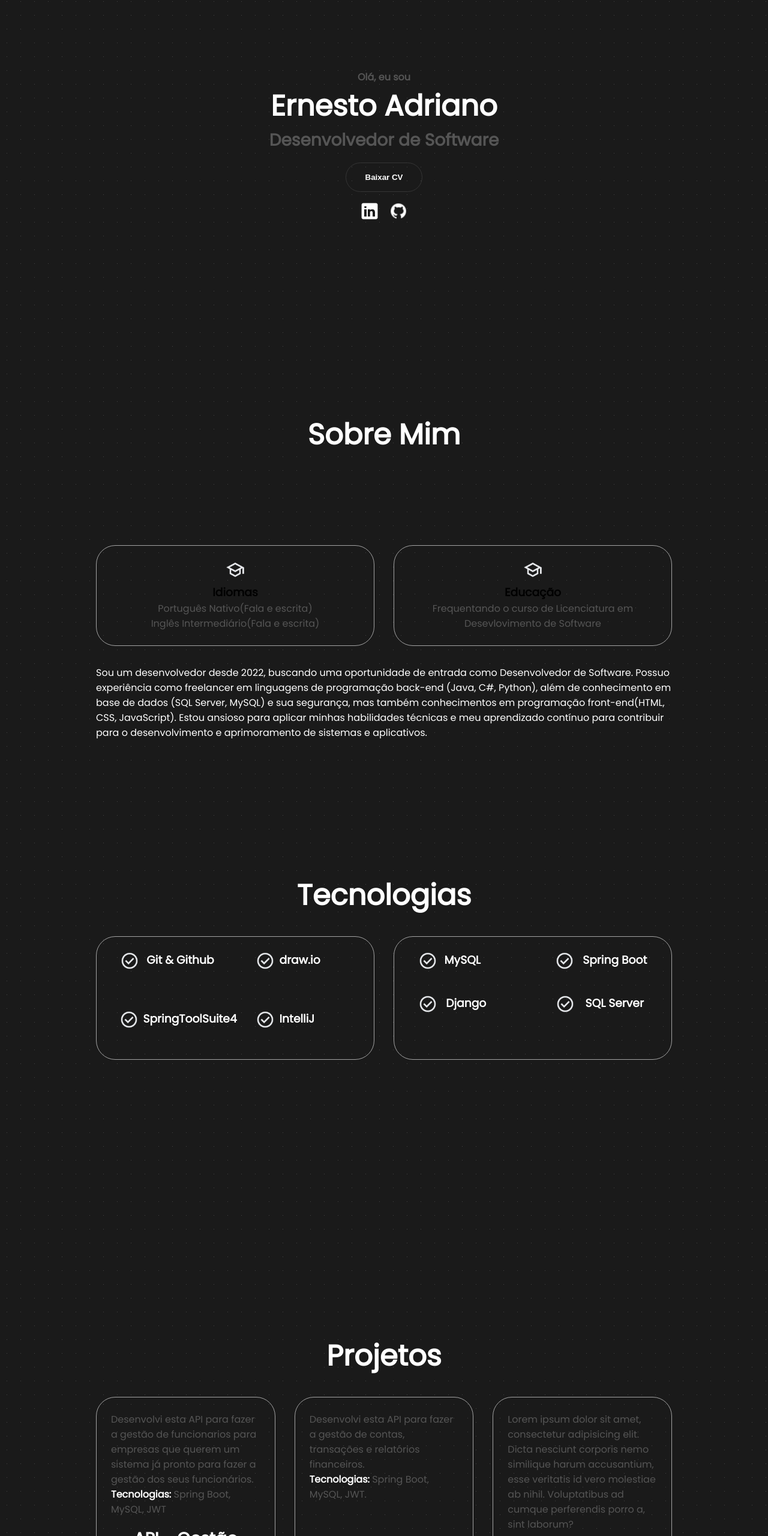
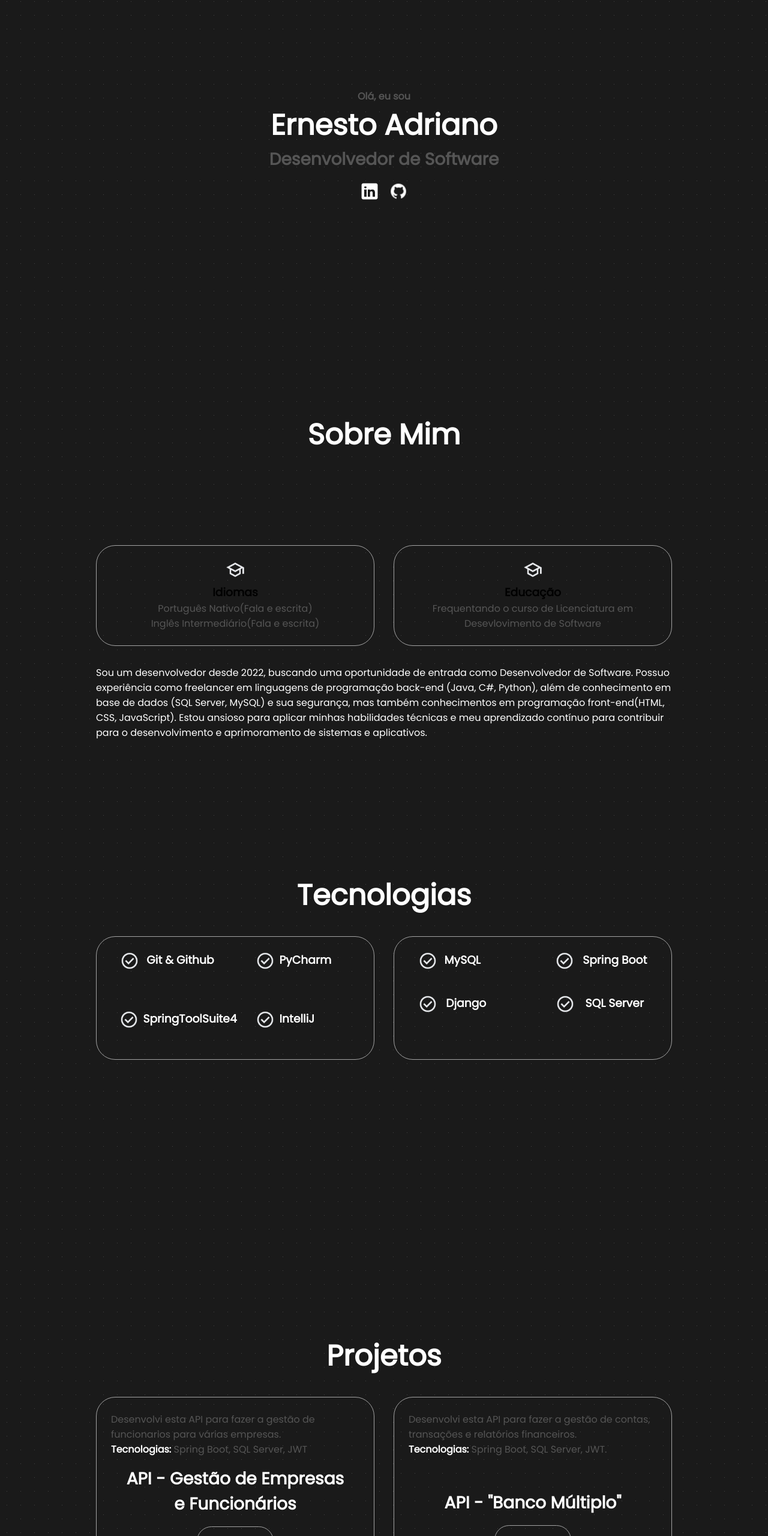
Before and after one commit to ernestoadriano/Portifolio, a plain HTML site: page index.html in a window 1280 px wide. Shown: the part 239-2800 px from the top of the page at 60% size. Drawn offline with Linux system fonts and the light colour scheme.

Commit message:
Update index.html

```diff
--- a/index.html
+++ b/index.html
@@ -44,10 +44,6 @@
             <p class="section__text__p1">Olá, eu sou</p>
             <h1 class="title">Ernesto Adriano</h1>
             <p class="section__text__p2">Desenvolvedor de Software</p>
-            <div class="btn-container">
-                <button class="btn btn-color-2" onclick="window.open('./assets/UCV_1.pdf')">Baixar
-                    CV</button>
-            </div>
 
             <div id="socials-container">
                 <a href="https://www.linkedin.com/in/ernesto-eduardo-adriano-673809249/"><img src="./assets/icons8-linkedin-50.png" alt="Linkedin" class="icon"></a>
@@ -98,7 +94,7 @@
                         <article>
                             <img src="./assets/check_circle_24dp_E8EAED_FILL0_wght400_GRAD0_opsz24.png" alt="Experience icon" class="icon">
                             <div>
-                                <h3>draw.io <span style="color: transparent;">-----</span></h3>
+                                <h3>PyCharm<span style="color: transparent;">-----</span></h3>
                             </div>
                         </article>
                         <article>
@@ -154,8 +150,8 @@
             <div class="about-containers">
                 <div class="details-container color-container">
                     <div class="article-container">
-                        <p>Desenvolvi esta API para fazer a gestão de funcionarios para empresas que querem um sistema já pronto para fazer a gestão dos seus funcionários. <br>
-                            <strong style="color: white;">Tecnologias:</strong> Spring Boot, MySQL, JWT</p>
+                        <p>Desenvolvi esta API para fazer a gestão de funcionarios para várias empresas. <br>
+                            <strong style="color: white;">Tecnologias:</strong> Spring Boot, SQL Server, JWT</p>
 
                     </div>
                     <h2 class="experience-sub-title project-title">API - Gestão de Empresas e Funcionários</h2>
@@ -169,22 +165,10 @@
                 <div class="details-container color-container">
                     <div class="article-container">
                         <p>Desenvolvi esta API para fazer a gestão de contas, transações e relatórios financeiros.<br>
-                            <strong style="color: white;">Tecnologias:</strong> Spring Boot, MySQL, JWT.</p>
+                            <strong style="color: white;">Tecnologias:</strong> Spring Boot, SQL Server, JWT.</p>
                         </p>
                     </div>
                     <h2 class="experience-sub-title project-title">API - "Banco Múltiplo"</h2>
-                    <div class="btn-container">
-                        <button class="btn btn-color-2 project-btn" onclick="location.href='#' "style="color: white;">
-                            Github
-                        </button>
-                    </div>
-                </div>
-
-                <div class="details-container color-container">
-                    <div class="article-container">
-                        <p>Lorem ipsum dolor sit amet, consectetur adipisicing elit. Dicta nesciunt corporis nemo similique harum accusantium, esse veritatis id vero molestiae ab nihil. Voluptatibus ad cumque perferendis porro a, sint laborum?</p>
-                    </div>
-                    <h2 class="experience-sub-title project-title">API - Loja Virtual</h2>
                     <div class="btn-container">
                         <button class="btn btn-color-2 project-btn" onclick="location.href='#' "style="color: white;">
                             Github
```
